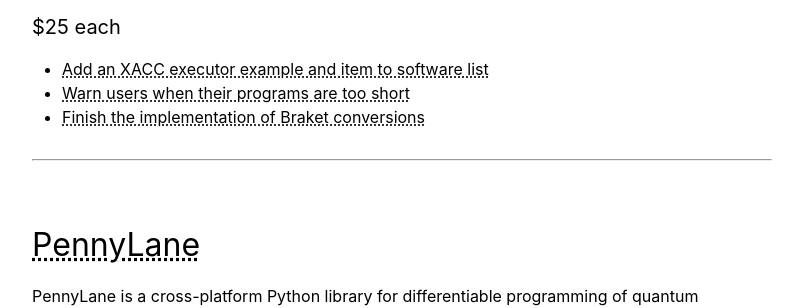
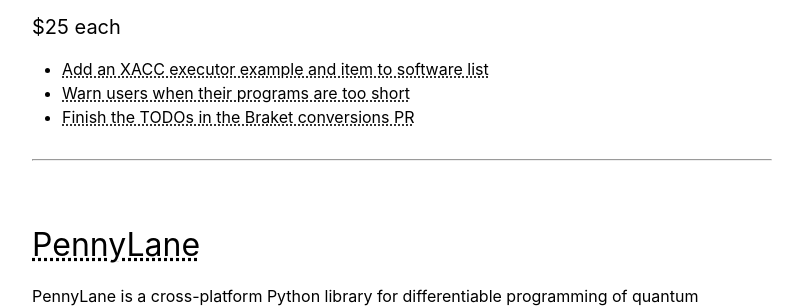
Before and after one commit to unitaryfund/unitaryhack2021, a Jekyll site: the page built from participating-projects.md, in a window 1280 px wide and 900 px high, scrolled down 857 px. Shown: the part 153-461 px from the top of the window, without its empty margins (238-1041 px from the left). Built offline with Jekyll 4.4.1, drawn with Linux system fonts in a browser that asks for light colours.

Commit message:
Update participating-projects.md

```diff
--- a/participating-projects.md
+++ b/participating-projects.md
@@ -69,7 +69,7 @@
 
 - [Add an XACC executor example and item to software list](https://github.com/unitaryfund/mitiq/issues/357)
 - [Warn users when their programs are too short](https://github.com/unitaryfund/mitiq/issues/275)
-- [Finish the implementation of Braket conversions](https://github.com/unitaryfund/mitiq/issues/275)
+- [Finish the TODOs in the Braket conversions PR](https://github.com/unitaryfund/mitiq/pull/590)
 
 ---
 
```
